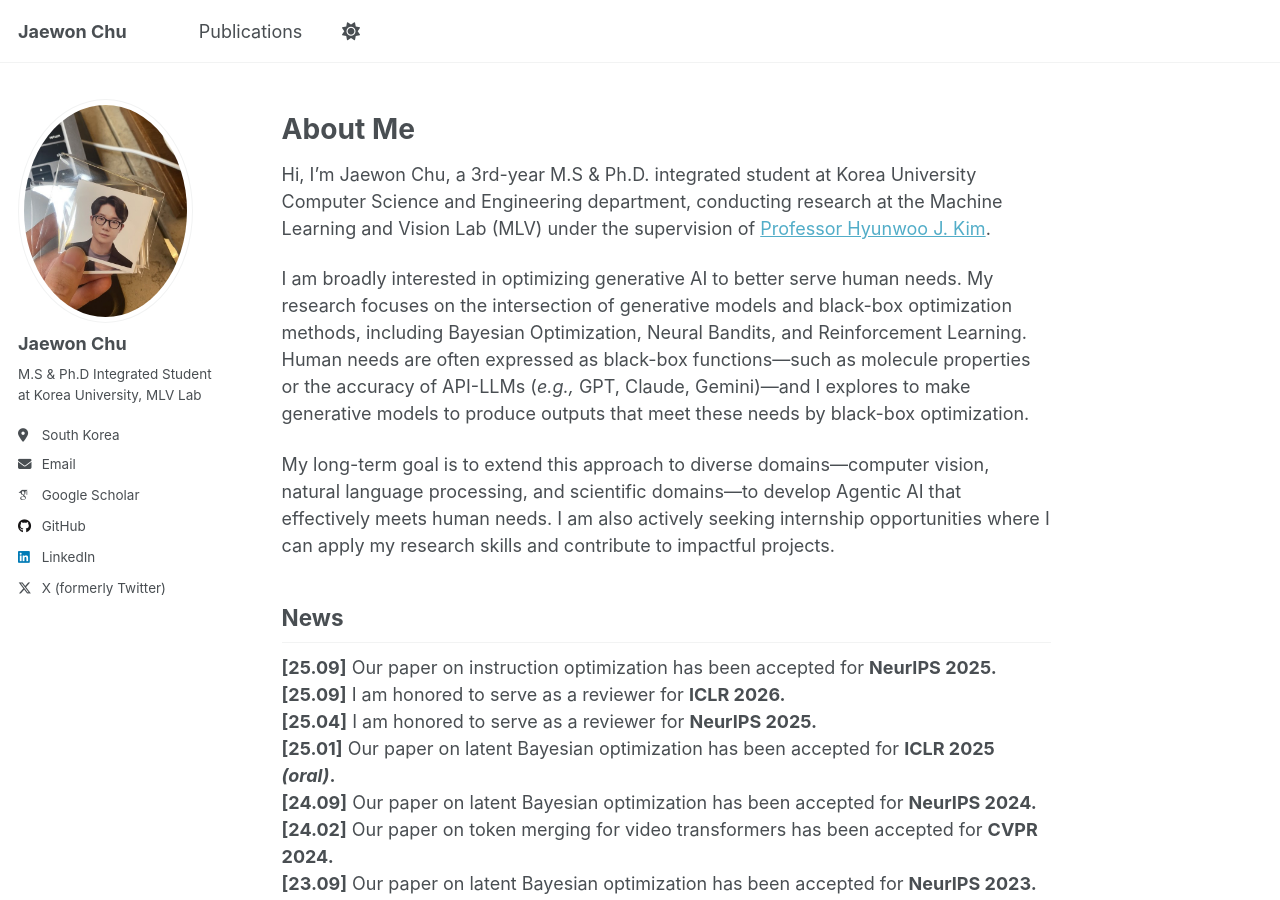
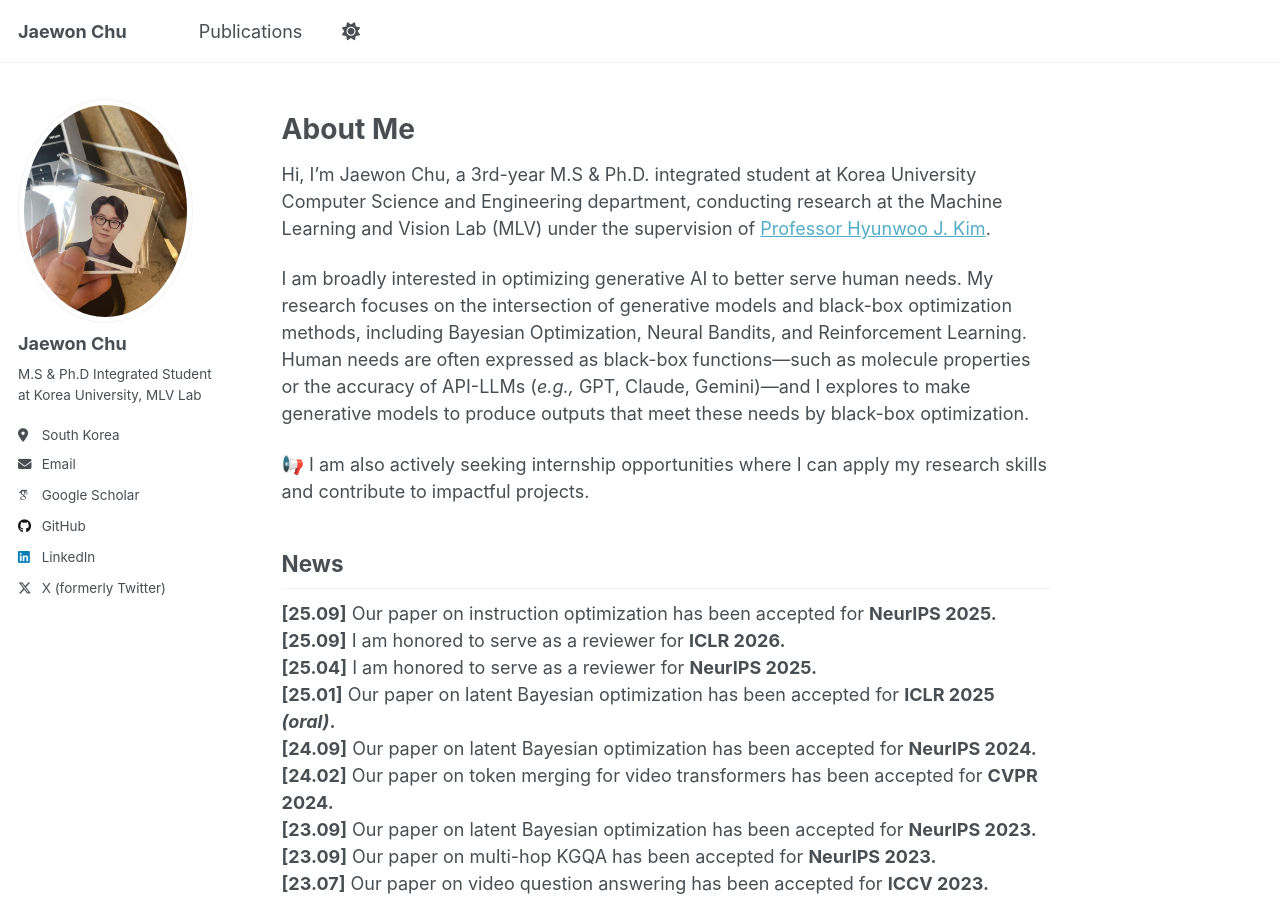
Before and after one commit to jaewonchu/jaewonchu.github.io, a Jekyll site: the page built from _pages/about.md, in a window 1280 px wide and 900 px high. Built offline with Jekyll 4.4.1, drawn with Linux system fonts in a browser that asks for light colours; some web fonts are replaced; a script that is not in the unit is left out.

Commit message:
Modification

```diff
--- a/_pages/about.md
+++ b/_pages/about.md
@@ -12,7 +12,7 @@ Hi, I’m Jaewon Chu, a 3rd-year M.S & Ph.D. integrated student at Korea Univers
 
 I am broadly interested in optimizing generative AI to better serve human needs. My research focuses on the intersection of generative models and black-box optimization methods, including Bayesian Optimization, Neural Bandits, and Reinforcement Learning. Human needs are often expressed as black-box functions—such as molecule properties or the accuracy of API-LLMs (*e.g.,* GPT, Claude, Gemini)—and I explores to make generative models to produce outputs that meet these needs by black-box optimization.
 
-My long-term goal is to extend this approach to diverse domains—computer vision, natural language processing, and scientific domains—to develop Agentic AI that effectively meets human needs. I am also actively seeking internship opportunities where I can apply my research skills and contribute to impactful projects.
+📢 I am also actively seeking internship opportunities where I can apply my research skills and contribute to impactful projects.
 
 News
 ------
```
